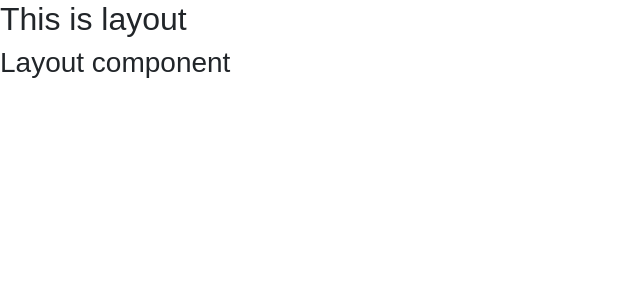
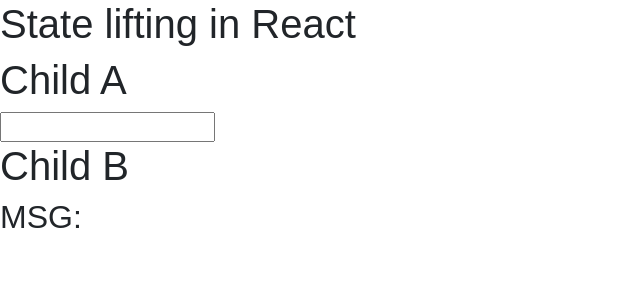
Before and after one commit to dineshctoula/react-Tutorial, a React (Vite) app: page / in a window 1280 px wide. Shown: the top 300 px of the page, without its empty margins (0-640 px from the left). Built offline with nearby package versions, Linux system fonts and the light colour scheme; the HTML template or start-up script is replaced by a standard one.

Commit message:
#44. state lifting

```diff
--- a/src/App.jsx
+++ b/src/App.jsx
@@ -1,15 +1,22 @@
-import Layout from "./Layout";
-import Footer from "./Footer";
+import { useState } from "react";
+import ChildA from "./ChildA";
+import ChildB from "./ChildB";
 
-function App(){
-  return(
-<div>
-  <Layout>
-    <footer>
-<p> this is parent component</p>
-    </footer>
-  </Layout>
-</div>
+function App() {
+  const [msg, setMsg] = useState("");
+
+
+  // setMsg is passed to the ChildA
+  // and msg is passed to the ChildB
+  // state lifting bhaneko chae euta child ko data change huda arko ma ne change hunxa
+
+  return (
+    <div>
+      <h1>State lifting in React</h1>
+      <ChildA setMsg={setMsg} />
+      <ChildB msg={msg} />
+    </div>
   );
 }
+
 export default App;
--- /dev/null
+++ b/src/ChildA.jsx
@@ -0,0 +1,14 @@
+function ChildA({ setMsg }) {
+  const handleMsg = (e) => {
+    setMsg(e.target.value);
+  };
+
+  return (
+    <div>
+      <h1>Child A</h1>
+      <input type="text" onChange={handleMsg} />
+    </div>
+  );
+}
+
+export default ChildA;
--- /dev/null
+++ b/src/ChildB.jsx
@@ -0,0 +1,10 @@
+function ChildB({ msg }) {
+  return (
+    <div>
+      <h1>Child B</h1>
+      <h2>MSG: {msg}</h2>
+    </div>
+  );
+}
+
+export default ChildB;
```
